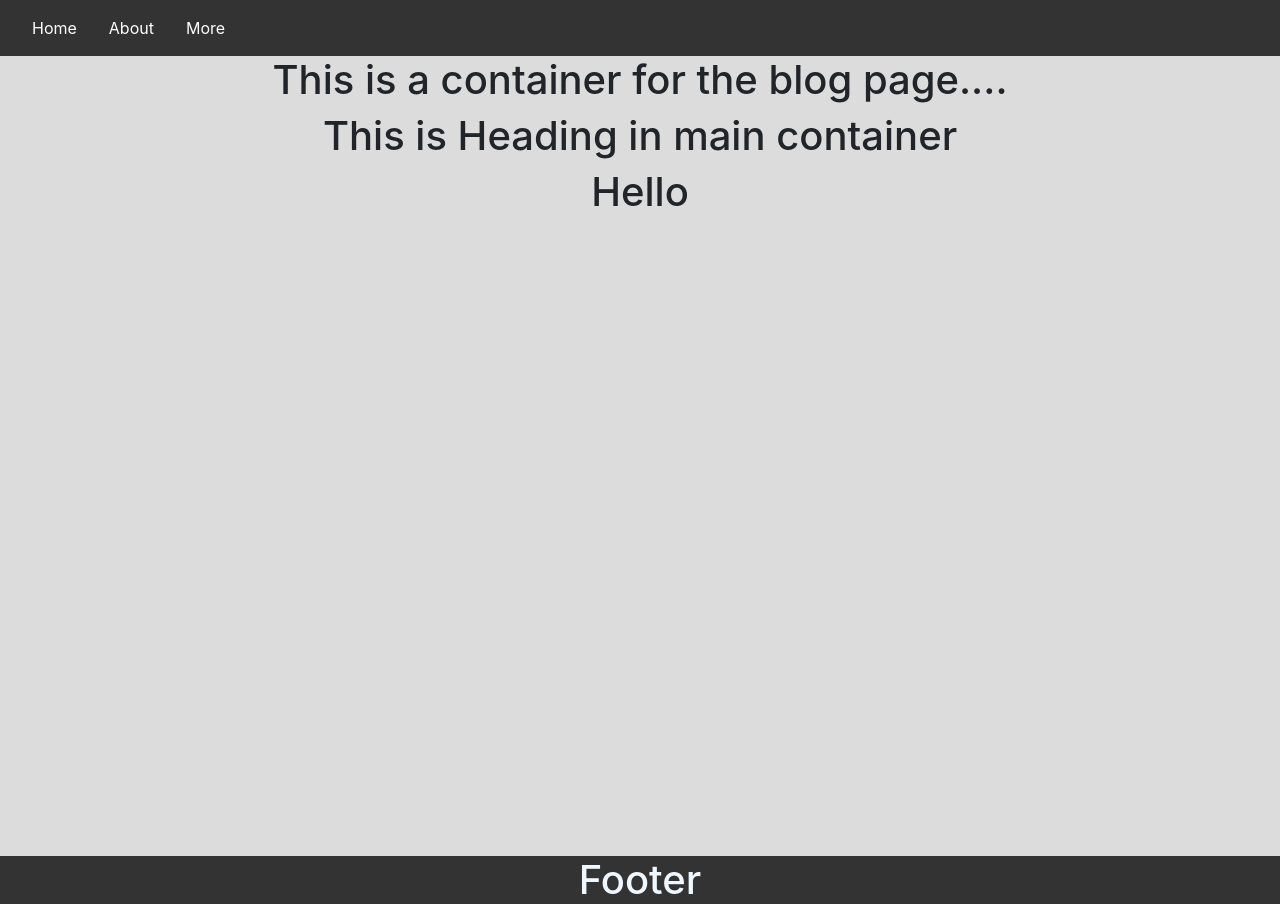
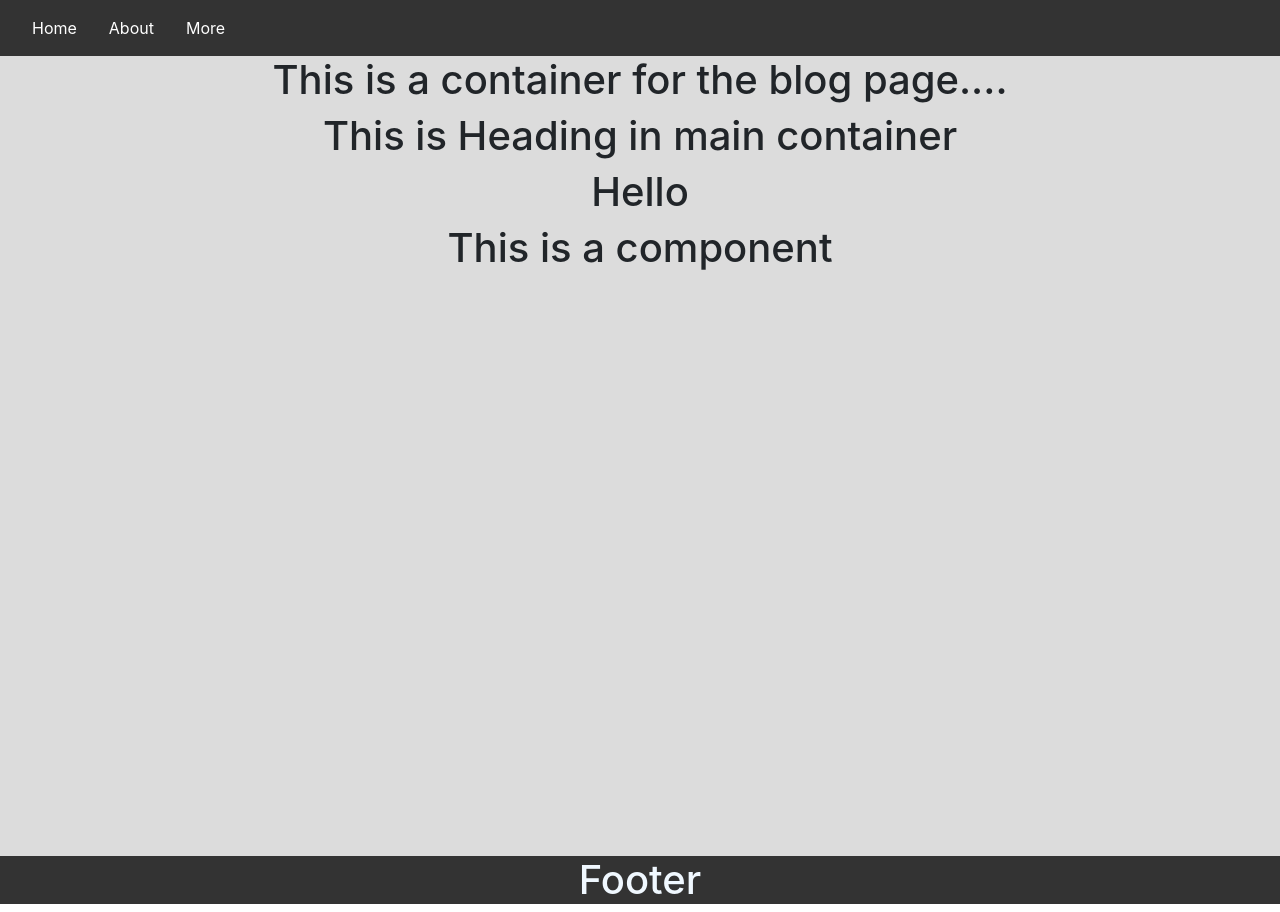
Before and after one commit to qiutian0036/MohammedHaris96t, a React (Create React App) app: page / in a window 1280 px wide. Built offline with nearby package versions, Linux system fonts and the light colour scheme; the HTML template or start-up script is replaced by a standard one.

Commit message:
new changes

```diff
--- a/src/Components/Homepage.js
+++ b/src/Components/Homepage.js
@@ -6,6 +6,7 @@ const Homepage = () => {
       <h1>This is a container for the blog page....</h1>
       <h1>This is Heading in main container</h1>
       <h1>Hello</h1>
+      <h1>This is a component</h1>
       {/* <AuthorImage /> */}
     </div>
   );
```
